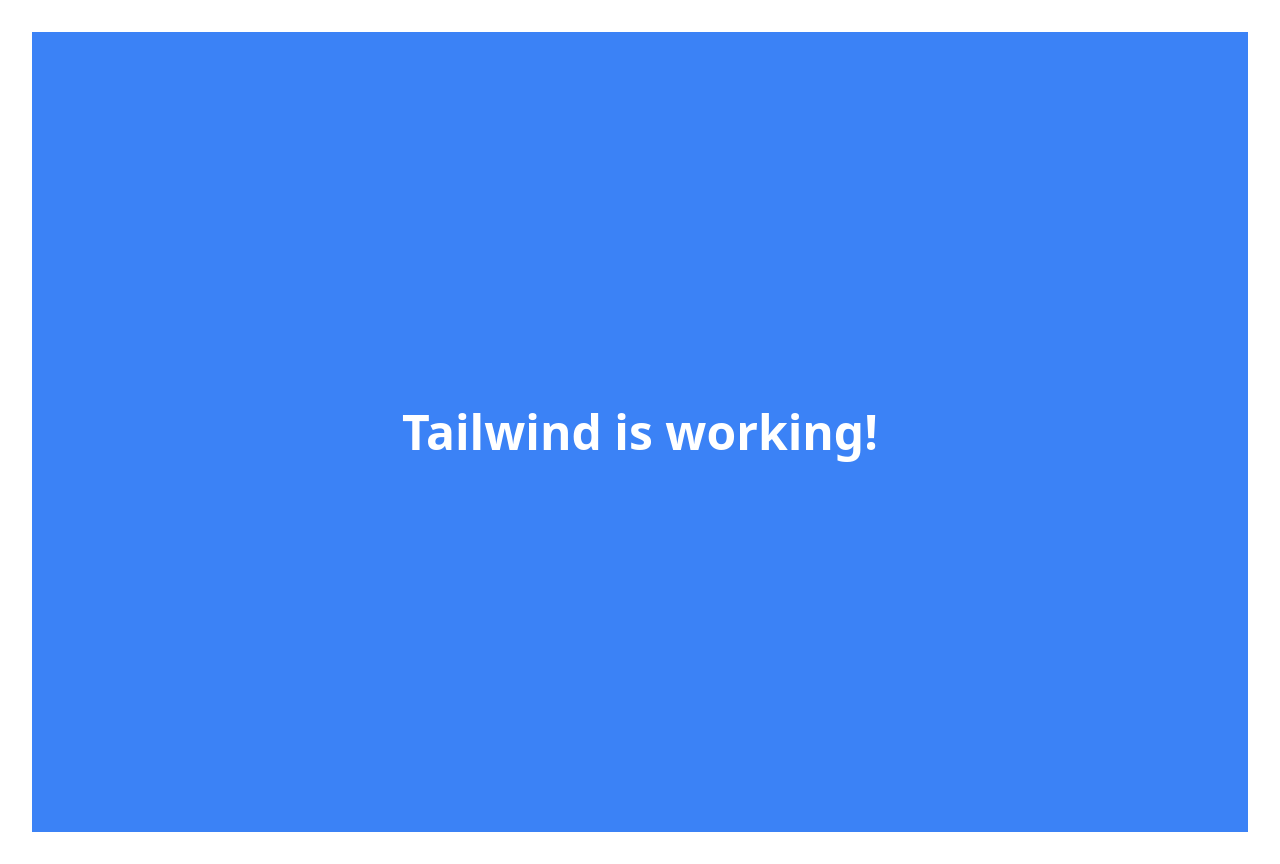
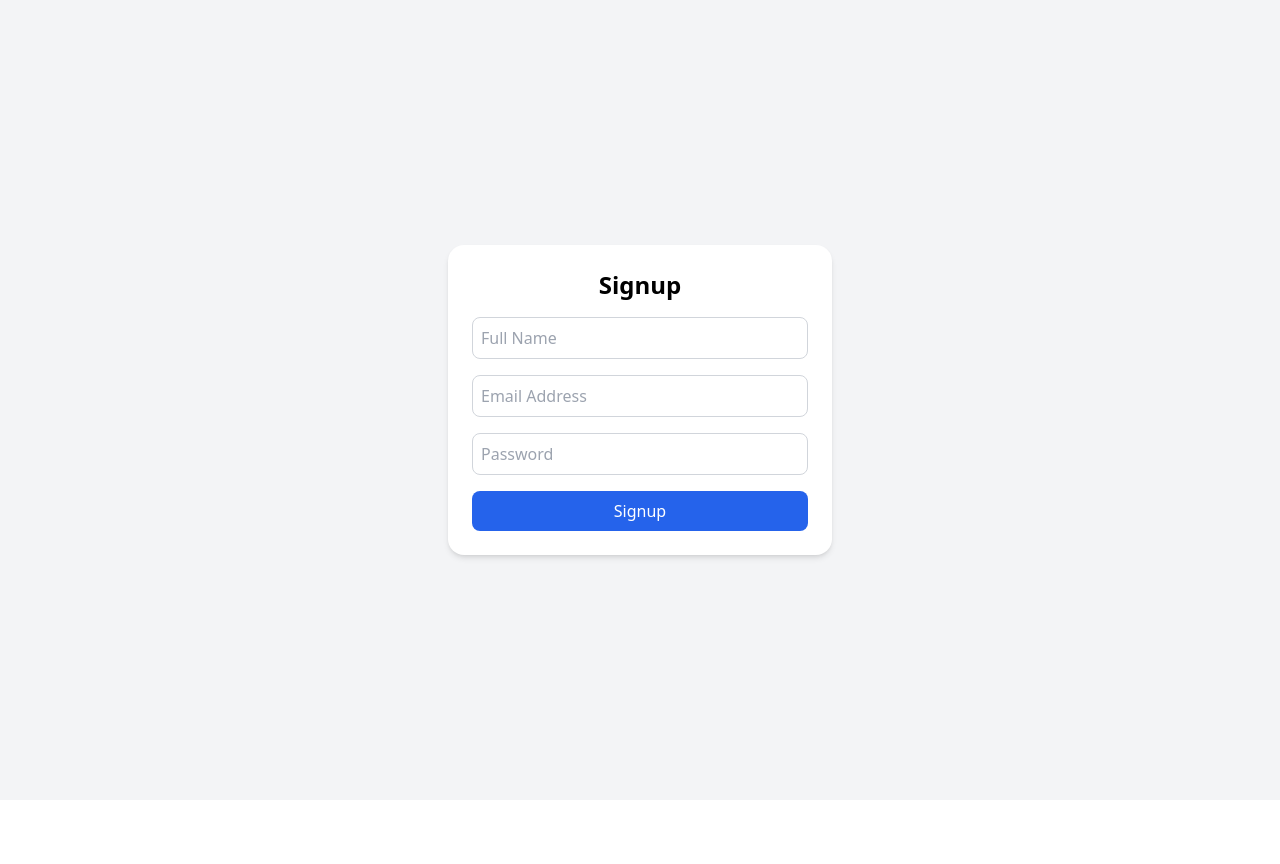
Before and after one commit to toshit-dh/interview-IQ, a React (Vite) app in the folder client/: page /signup in a window 1280 px wide. After the commit the page ends 800 px from the top, so only its background shows below. Built offline with nearby package versions, Linux system fonts and the light colour scheme.

Commit message:
added basic pages

```diff
--- a/client/src/App.jsx
+++ b/client/src/App.jsx
@@ -1,13 +1,50 @@
-import { useState } from 'react'
-import reactLogo from './assets/react.svg'
-import viteLogo from '/vite.svg'
-import './App.css'
+import { BrowserRouter, Routes, Route } from "react-router-dom";
+import { AuthProvider } from "./context/AuthContext";
+import ProtectedRoute from "./components/ProtectedRoute";
+
+import MainLayout from "./layouts/MainLayout";
+import AuthLayout from "./layouts/AuthLayout";
+
+import Home from "./pages/Home";
+import Profile from "./pages/Profile";
+import Login from "./pages/Login";
+import Signup from "./pages/Signup";
 
 function App() {
   return (
-    <div className="h-screen flex items-center justify-center bg-blue-500">
-      <h1 className="text-5xl font-bold text-white">Tailwind is working!</h1>
-    </div>
+    <AuthProvider>
+      <BrowserRouter>
+        <Routes>
+          {/* Routes with Navbar */}
+          <Route element={<MainLayout />}>
+            <Route
+              path="/"
+              element={
+                <ProtectedRoute allowedRoles={["user", "admin"]}>
+                  <Home />
+                </ProtectedRoute>
+              }
+            />
+
+            {/* Protected routes */}
+            <Route
+              path="/profile/:id"
+              element={
+                <ProtectedRoute allowedRoles={["user", "admin"]}>
+                  <Profile />
+                </ProtectedRoute>
+              }
+            />
+          </Route>
+
+          {/* Auth routes without Navbar */}
+          <Route element={<AuthLayout />}>
+            <Route path="/login" element={<Login />} />
+            <Route path="/signup" element={<Signup />} />
+          </Route>
+        </Routes>
+      </BrowserRouter>
+    </AuthProvider>
   );
 }
 
--- /dev/null
+++ b/client/src/components/Navbar.jsx
@@ -0,0 +1,14 @@
+import { Link } from "react-router-dom";
+
+export default function Navbar() {
+  return (
+    <nav className="bg-blue-600 text-white p-4 flex justify-between items-center">
+      <h1 className="text-xl font-bold">MyApp</h1>
+      <div className="flex gap-4">
+        <Link to="/">Home</Link>
+        <Link to="/dashboard">Dashboard</Link>
+        <Link to="/profile/1">Profile</Link>
+      </div>
+    </nav>
+  );
+}
--- /dev/null
+++ b/client/src/components/ProtectedRoute.jsx
@@ -0,0 +1,19 @@
+// src/components/ProtectedRoute.jsx
+import { Navigate } from "react-router-dom";
+import { useAuth } from "../context/AuthContext";
+
+export default function ProtectedRoute({ children, allowedRoles }) {
+  const { user } = useAuth();
+
+  if (!user) {
+    // Not logged in
+    return <Navigate to="/login" replace />;
+  }
+
+  if (allowedRoles && !allowedRoles.includes(user.role)) {
+    // Role not allowed
+    return <Navigate to="/" replace />;
+  }
+
+  return children;
+}
--- /dev/null
+++ b/client/src/context/AuthContext.jsx
@@ -0,0 +1,20 @@
+import { createContext, useContext, useState } from "react";
+
+const AuthContext = createContext();
+
+export function AuthProvider({ children }) {
+  const [user, setUser] = useState(null);
+
+  const login = (userData) => setUser(userData);
+  const logout = () => setUser(null);
+
+  return (
+    <AuthContext.Provider value={{ user, login, logout }}>
+      {children}
+    </AuthContext.Provider>
+  );
+}
+
+export function useAuth() {
+  return useContext(AuthContext);
+}
--- /dev/null
+++ b/client/src/layouts/AuthLayout.jsx
@@ -0,0 +1,9 @@
+import { Outlet } from "react-router-dom";
+
+export default function AuthLayout() {
+  return (
+    <div className="min-h-screen flex items-center justify-center bg-gray-100">
+      <Outlet />
+    </div>
+  );
+}
--- /dev/null
+++ b/client/src/layouts/MainLayout.jsx
@@ -0,0 +1,13 @@
+import Navbar from "../components/Navbar";
+import { Outlet } from "react-router-dom";
+
+export default function MainLayout() {
+  return (
+    <div>
+      <Navbar />
+      <div className="p-4">
+        <Outlet />
+      </div>
+    </div>
+  );
+}
--- /dev/null
+++ b/client/src/pages/Home.jsx
@@ -0,0 +1,13 @@
+// src/pages/Home.jsx
+import React from "react";
+
+export default function Home() {
+  return (
+    <div className="flex flex-col items-center justify-center min-h-screen bg-gray-50">
+      <h1 className="text-4xl font-bold text-blue-600 mb-4">
+        Welcome to Interview-IQ 🚀
+      </h1>
+      <p className="text-lg text-gray-700">This is the Home Page.</p>
+    </div>
+  );
+}
--- /dev/null
+++ b/client/src/pages/Login.jsx
@@ -0,0 +1,25 @@
+import { useAuth } from "../context/AuthContext";
+import { useNavigate } from "react-router-dom";
+
+export default function Login() {
+  const { login } = useAuth();
+  const navigate = useNavigate();
+
+  const handleLogin = () => {
+    // Dummy login
+    login({ name: "Toshit", email: "toshit@example.com" });
+    navigate("/dashboard"); // redirect after login
+  };
+
+  return (
+    <div className="bg-white p-6 rounded shadow w-80">
+      <h2 className="text-2xl font-bold mb-4">Login</h2>
+      <button
+        onClick={handleLogin}
+        className="bg-blue-600 text-white px-4 py-2 rounded"
+      >
+        Login as Demo User
+      </button>
+    </div>
+  );
+}
--- /dev/null
+++ b/client/src/pages/Profile.jsx
@@ -0,0 +1,20 @@
+// src/pages/Profile.jsx
+import React from "react";
+
+export default function Profile() {
+  const user = {
+    name: "Toshit",
+    email: "toshit@example.com",
+    bio: "Aspiring Software Engineer | DSA & System Design Enthusiast 🚀",
+  };
+
+  return (
+    <div className="flex flex-col items-center justify-center min-h-screen bg-gray-100">
+      <div className="bg-white shadow-md rounded-2xl p-6 w-80 text-center">
+        <h2 className="text-2xl font-bold text-gray-800 mb-2">{user.name}</h2>
+        <p className="text-gray-600 mb-1">{user.email}</p>
+        <p className="text-gray-500">{user.bio}</p>
+      </div>
+    </div>
+  );
+}
--- /dev/null
+++ b/client/src/pages/Signup.jsx
@@ -0,0 +1,63 @@
+// src/pages/Signup.jsx
+import React, { useState } from "react";
+
+export default function Signup() {
+  const [formData, setFormData] = useState({
+    name: "",
+    email: "",
+    password: "",
+  });
+
+  const handleChange = (e) => {
+    setFormData({ ...formData, [e.target.name]: e.target.value });
+  };
+
+  const handleSubmit = (e) => {
+    e.preventDefault();
+    console.log("Signup form submitted:", formData);
+    alert("Signup successful (dummy)!");
+  };
+
+  return (
+    <div className="flex justify-center items-center min-h-screen bg-gray-100">
+      <div className="bg-white shadow-md rounded-2xl p-6 w-96">
+        <h2 className="text-2xl font-bold text-center mb-4">Signup</h2>
+        <form onSubmit={handleSubmit} className="space-y-4">
+          <input
+            type="text"
+            name="name"
+            placeholder="Full Name"
+            value={formData.name}
+            onChange={handleChange}
+            className="w-full border border-gray-300 rounded-lg p-2"
+            required
+          />
+          <input
+            type="email"
+            name="email"
+            placeholder="Email Address"
+            value={formData.email}
+            onChange={handleChange}
+            className="w-full border border-gray-300 rounded-lg p-2"
+            required
+          />
+          <input
+            type="password"
+            name="password"
+            placeholder="Password"
+            value={formData.password}
+            onChange={handleChange}
+            className="w-full border border-gray-300 rounded-lg p-2"
+            required
+          />
+          <button
+            type="submit"
+            className="w-full bg-blue-600 text-white p-2 rounded-lg hover:bg-blue-700 transition"
+          >
+            Signup
+          </button>
+        </form>
+      </div>
+    </div>
+  );
+}
```
